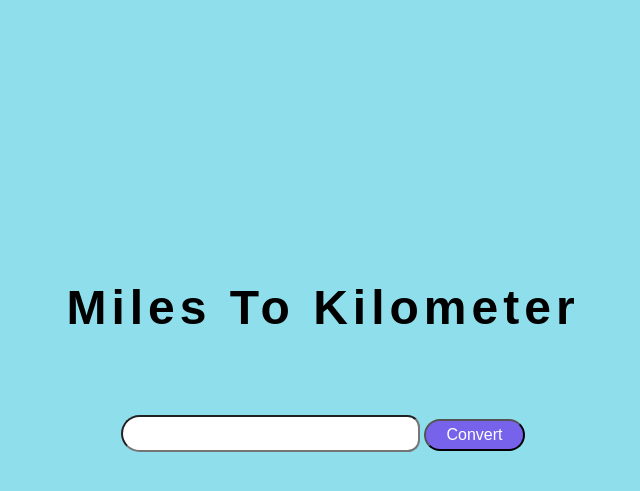
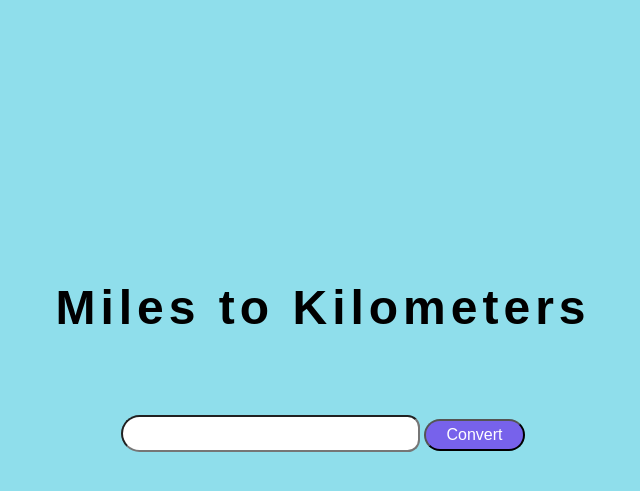
Before and after one commit to Upatel41/Conversion-Project, a Flask app: page /mitokim in a window 1280 px wide. Shown: the top 491 px of the page, without its empty margins (317-957 px from the left). Run offline with Flask 2, Linux system fonts and the light colour scheme.

Commit message:
Update mitokim.html

```diff
--- a/calc 2/templates/mitokim.html
+++ b/calc 2/templates/mitokim.html
@@ -5,17 +5,17 @@
     <meta http-equiv="X-UA-Compatible" content="IE=edge">
     <meta name="viewport" content="width=device-width, initial-scale=1.0">
     <link rel= "stylesheet" type= "text/css" href= "/static/style.css">
-    <title>Miles To Kilometer</title>
+    <title>Miles to Kilometers</title>
 </head>
 <body>
     <div class="main-container">
-        <h1 class="page-header">Miles To Kilometer</h1>
+        <h1 class="page-header">Miles to Kilometers</h1>
         <form action="/mitokim" method="post">
             <input type="number" step="any" name="miles" min=0 required>
             <button type="submit">Convert</button>
         </form>
         {% if result %}
-            <h2>The Distance in kilometers is : {{ result }}</h2>
+            <h2>The distance in kilometers is : {{ result }}</h2>
         {% endif %}
     </div>
 </body>
```
